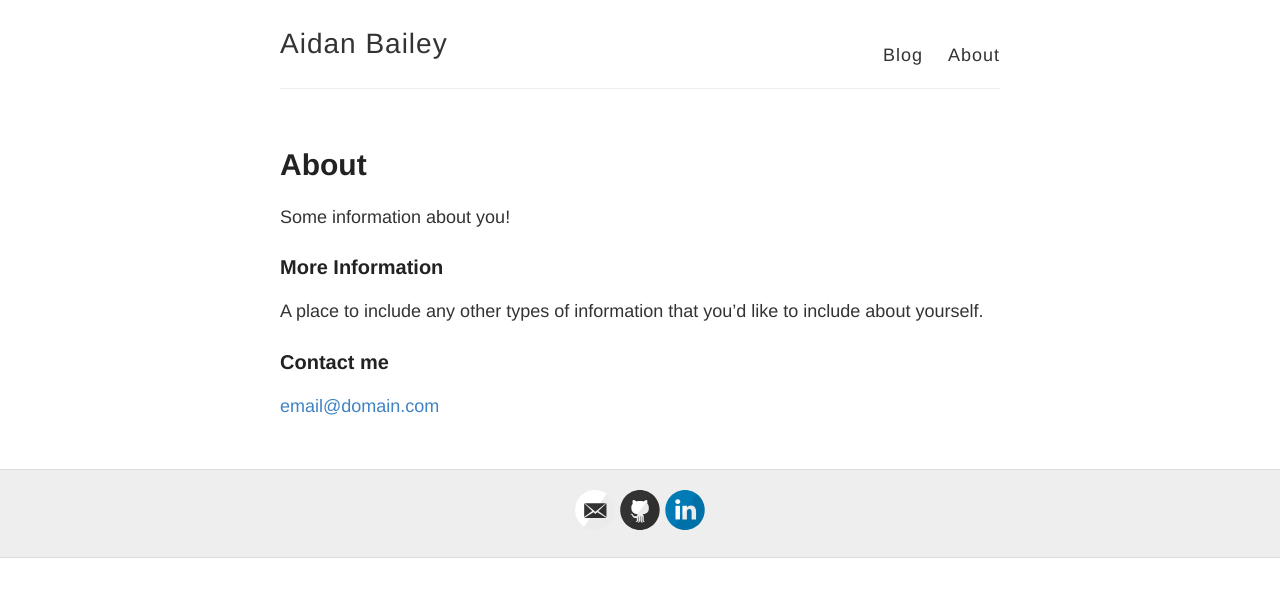
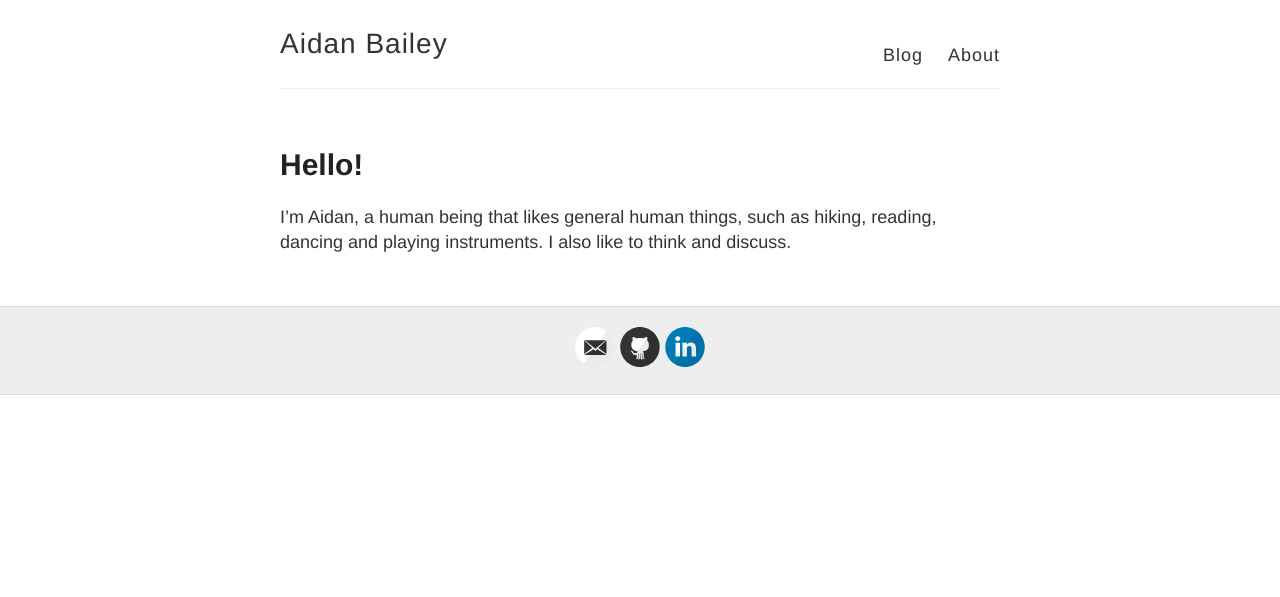
Before and after one commit to aidan-bailey/aidan-bailey.github.io, a Jekyll site: the page built from about.md, in a window 1280 px wide. Shown: the top 597 px of the page. Built offline with Jekyll 4.4.1, drawn with Linux system fonts in a browser that asks for light colours.

Commit message:
Update about.md

```diff
--- a/about.md
+++ b/about.md
@@ -1,15 +1,20 @@
 ---
 layout: page
-title: About
+title: Hello!
 permalink: /about/
 ---
 
-Some information about you!
+I'm Aidan, a human being that
+likes general human things,
+such as hiking, reading, dancing and
+playing instruments.
+I also like to think and discuss.
 
-### More Information
+<!-- In fact, I like thinking and discussing so much that I am
+pursuing a Masters of Science at the University of Cape Town.
+I am specialising in Computer Science, an area I discovered my
+passion for as a young child playing Toy Story 2: Buzz Lightyear
+to the Rescue.
 
-A place to include any other types of information that you'd like to include about yourself.
-
-### Contact me
-
-[email@domain.com](mailto:email@domain.com)
+Whether a life in academia is for me is still to be seen.
+-->
```
